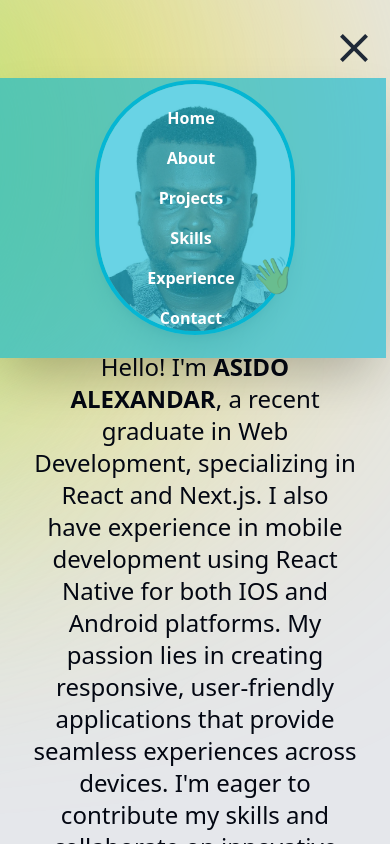
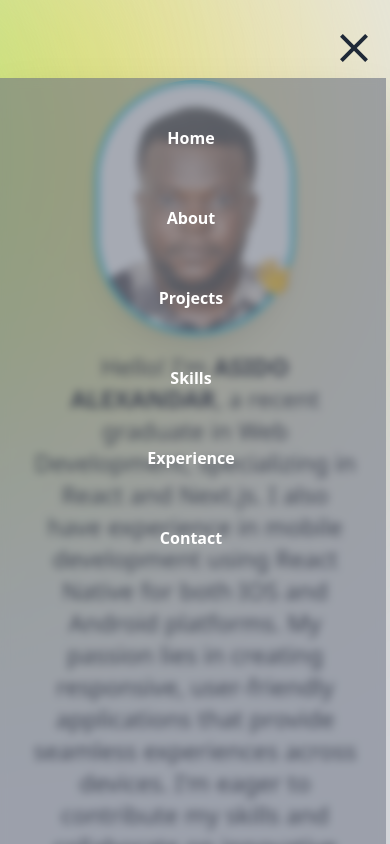
Before and after one commit to lexxAsido/portfolio, a Next.js app: page / in a window 390 px wide. Both pictures are taken after a click on the button 360 px from the left and 42 px from the top of the page. Shown: the top 844 px of the page. Built offline with nearby package versions, Linux system fonts and the light colour scheme.

Commit message:
new commit

```diff
--- a/components/Navbar.jsx
+++ b/components/Navbar.jsx
@@ -55,7 +55,7 @@ const Navbar = () => {
 
         {/* Show links conditionally based on navOpen state */}
         {navOpen && (
-          <div className="absolute  -right-2 bg-cyan-500/60 w-screen p-5 flex flex-col items-center z-40 shadow-2xl">
+          <div className="absolute  -right-2 bg-gray-500/60 w-screen p-10 h-screen flex flex-col gap-10 items-center z-60 backdrop-blur-sm shadow-2xl">
             {links.map((link) => (
               <Link
                 key={link.hash}
--- a/components/Project.jsx
+++ b/components/Project.jsx
@@ -34,17 +34,17 @@ function Project({ title, description, tags, imageUrl, siteUrl}) {
       />
 
       <div className="flex flex-col h-[20rem] pt-4 pb-6 px-4">
-        <h3 className="project-title text-yellow-500 font-bold text-2xl m-auto underline underline-offset-8 decoration-white decoration-4">
+        <h3 className="project-title text-yellow-500 font-bold text-2xl m-auto underline underline-offset-8 decoration-white decoration-4 max-md:text-sm">
           {title}
         </h3>
-        <p className="project-description mt-2 leading-relaxed  text-white ">
+        <p className="project-description mt-2 leading-relaxed  text-white max-md:text-sm">
           {description}
         </p>
         <ul className="project-tags flex flex-wrap mx-2 my-3 py-3 gap-2 mt-auto">
           {tags.map((tag, index) => (
             <li
               key={index}
-              className="project-tag bg-cyan-500 px-3  text-sm tracking-wider text-black rounded-full font-medium"
+              className="project-tag bg-cyan-500 px-1 md:px-3 text-sm tracking-wider text-black rounded-full font-medium"
             >
               {tag}
             </li>
```
